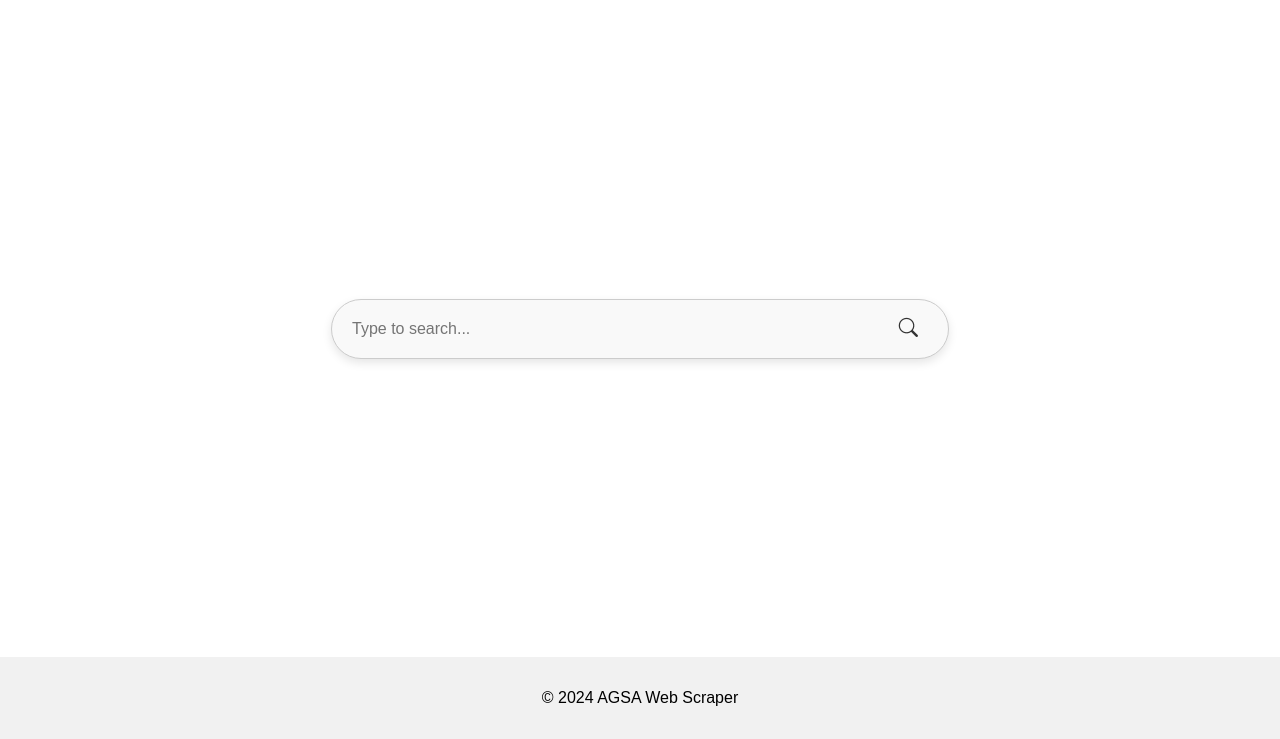
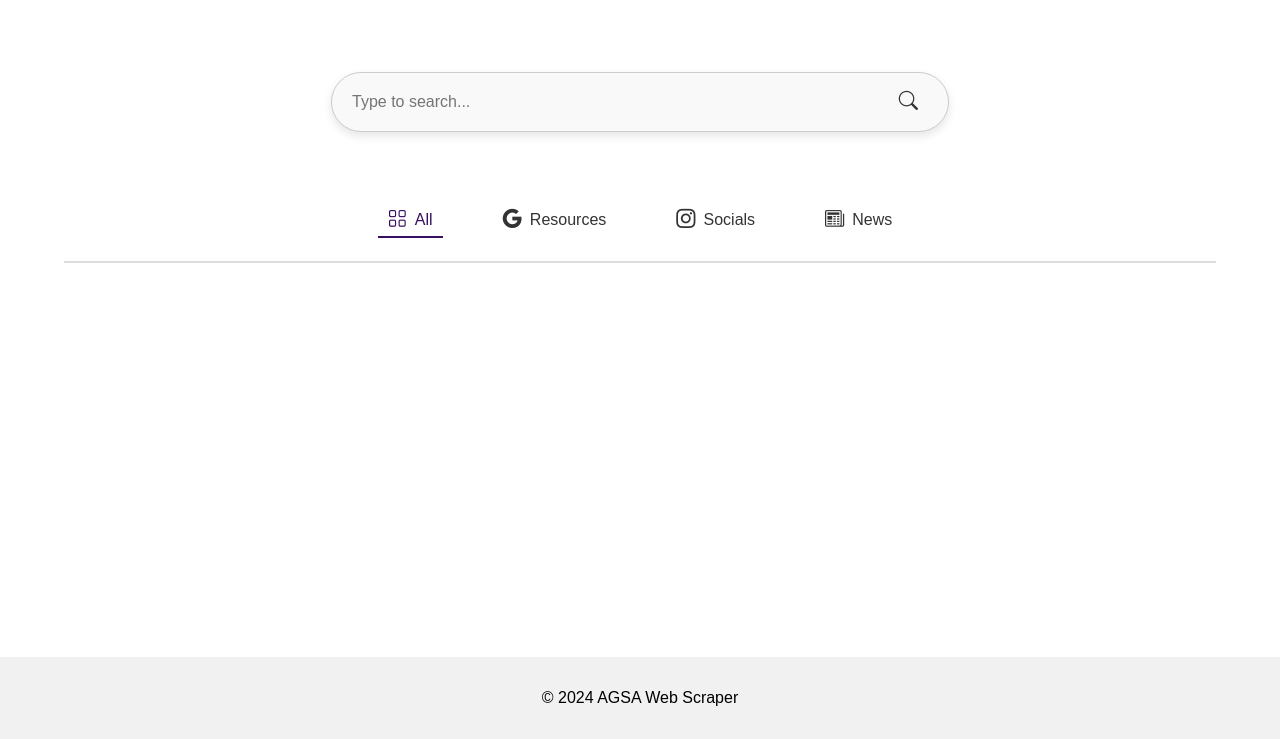
Before and after one commit to Rah2d33/NewsandMediaWebScraper, a Django app: page /index/ in a window 1280 px wide. Shown: the part 61-800 px from the top of the page. Run offline with Django 5.2, Linux system fonts and the light colour scheme.

Commit message:
added sub navs

```diff
--- a/AGSAProjectFolder/AGSAWebScrapingApp/static/css/style.css
+++ b/AGSAProjectFolder/AGSAWebScrapingApp/static/css/style.css
@@ -19,7 +19,7 @@ header {
 .image-container {
     display: flex;
     align-items: center;
-    justify-content: center; /* Centers the h1 while the image stays left */
+    justify-content: center;
     gap: 1rem; /* Adds space between the logo and the title */
     position: relative;
 }
@@ -39,39 +39,24 @@ header {
     color: #4CAF50;
     margin: 0;
     text-align: center;
-    flex-grow: 1; /* Ensures the title uses available space for centering */
+    flex-grow: 1;
 }
+/* =============================================== */
 
-
-main {
-    flex: 1;
-    display: flex;
-    justify-content: center;
-    align-items: center;
-}
-
-footer {
-    text-align: center;
-    background-color: #f1f1f1;
-    padding: 1rem 0;
-    position: relative;
-    bottom: 0;
-    width: 100%;
-}
-
-/* Search bar design */
+/* General styling for search bar */
 .search-bar {
     display: flex;
-    align-items: center; /* Center elements vertically */
+    align-items: center;
+    gap: 0.5rem;
     width: 80%;
     max-width: 600px;
+    margin: 4.5rem auto; /* Move search bar up by reducing margin */
+    padding: 0.5rem;
+    border: 1px solid #ccc;
     border-radius: 50px;
-    overflow: hidden;
-    background-color: #ffffff;
+    background-color: #f9f9f9;
     box-shadow: 0 4px 10px rgba(0, 0, 0, 0.1);
-    border: 2px solid transparent;
     transition: all 0.4s ease-in-out;
-    border-color: #4CAF50;
 }
 
 .search-bar:hover {
@@ -81,40 +66,12 @@ footer {
 }
 
 .search-bar input {
-    flex: 1;
-    padding: 15px 20px;
-    font-size: 16px;
-    border: none;
-    outline: none;
-    border-radius: 50px 0 0 50px;
-    background-color: transparent;
-}
-
-
-.search-bar input:focus {
-    background-color: transparent;
-}
-
-/* General styling for search bar */
-.search-bar {
-    display: flex;
-    align-items: center;
-    gap: 0.5rem;
-    max-width: 600px; /* Increased from 400px to 600px for a longer search bar */
-    width: 100%; /* Optional: Ensures the search bar is responsive */
-    margin: 2rem auto;
-    padding: 0.5rem;
-    border: 1px solid #ccc;
-    border-radius: 50px;
-    background-color: #f9f9f9;
-}
-
-.search-bar input {
     flex-grow: 1;
     padding: 0.75rem; /* Adjusted padding for better proportions */
     border: none;
     outline: none;
     font-size: 1rem;
+    background-color: transparent;
 }
 
 .search-bar button {
@@ -122,17 +79,96 @@ footer {
     border: none;
     cursor: pointer;
     font-size: 1.2rem;
+    color: #333;
+    margin-right: 1rem; /* Adds spacing from input */
+}
+
+/* =============================================== */
+
+/* Sub-navigation styles */
+.sub-nav {
+    display: flex;
+    justify-content: center;
+    gap: 50px;
+    margin-top: 10px;
+    padding-bottom: 10px; /* Increase padding to give more space */
+    position: relative;
+}
+
+/* Divider style */
+.sub-nav::after {
+    content: "";
+    position: absolute;
+    bottom: -17px; /* Move the line further down */
+    left: 50%;
+    transform: translateX(-50%);
+    width: 90%; /* Adjust this to make the divider smaller */
+    height: 2px;
+    background-color: #ddd; /* Keep the color consistent */
+}
+
+.sub-nav a {
     display: flex;
     align-items: center;
-    justify-content: center;
-    color: #333;
-    margin-right: 1rem; /* Adds spacing from input if necessary */
+    gap: 0.5rem;
+    text-decoration: none;
+}
+.sub-nav a i {
+    font-size: 1.2rem;
 }
 
-/* .search-bar button:focus {
-    outline: 2px solid #007bff;
-} */
 
-.search-bar button.hidden {
-    display: none;
+.sub-nav a {
+    text-decoration: none;
+    color: #333;
+    font-size: 16px;
+    padding: 5px 10px;
+    position: relative;
+    transition: color 0.3s ease;
 }
+
+.sub-nav a:hover {
+    color: rgb(55, 14, 96); /* Adjust text color as needed */
+}
+
+.sub-nav a.active {
+    color: rgb(55, 14, 96); /* Adjust text color as needed */
+}
+
+.sub-nav a.active::after {
+    content: "";
+    position: absolute;
+    bottom: -2px;
+    left: 0;
+    right: 0;
+    height: 2px;
+    background: rgb(55, 14, 96);
+    transition: width 0.3s ease;
+    width: 100%;
+}
+
+.sub-nav a::after {
+    content: "";
+    position: absolute;
+    bottom: -2px;
+    left: 0;
+    right: 0;
+    height: 2px;
+    background: rgb(55, 14, 96);;
+    width: 0;
+    transition: width 0.3s ease;
+}
+
+.sub-nav a:hover::after {
+    width: 100%;
+}
+
+/* Footer Styling */
+footer {
+    text-align: center;
+    background-color: #f1f1f1;
+    padding: 1rem 0;
+    width: 100%;
+    position: absolute; /* Position the footer at the bottom */
+    bottom: 0;
+}
--- a/AGSAProjectFolder/AGSAWebScrapingApp/static/javascript/script.js
+++ b/AGSAProjectFolder/AGSAWebScrapingApp/static/javascript/script.js
@@ -41,3 +41,14 @@ searchInput.addEventListener('keypress', (event) => {
         performSearch();
     }
 });
+
+
+// JavaScript to manage the active class for sub-nav links
+document.querySelectorAll('.sub-nav a').forEach(link => {
+    link.addEventListener('click', function () {
+        // Remove 'active' class from the currently active link
+        document.querySelector('.sub-nav a.active').classList.remove('active');
+        // Add 'active' class to the clicked link
+        this.classList.add('active');
+    });
+});
--- a/AGSAProjectFolder/AGSAWebScrapingApp/templates/index.html
+++ b/AGSAProjectFolder/AGSAWebScrapingApp/templates/index.html
@@ -5,9 +5,7 @@
     <meta name="viewport" content="width=device-width, initial-scale=1.0">
     <title>AGSA Web Scraper</title>
     {% load static %}
-    <!-- Link to Bootstrap Icons -->
     <link href="https://cdn.jsdelivr.net/npm/bootstrap-icons/font/bootstrap-icons.css" rel="stylesheet">
-    <!-- Link to CSS file -->
     <link rel="stylesheet" href="{% static 'css/style.css' %}">
 </head>
 <body>
@@ -18,25 +16,36 @@
         </div>
     </header>
 
-
     <main>
         <div class="search-bar">
-            <input
-                type="text"
-                id="search-input"
-                placeholder="Type to search..."
-                aria-label="Search"
-                autocomplete="off">
+            <input type="text" id="search-input" placeholder="Type to search..." aria-label="Search" autocomplete="off">
             <button id="search-btn" class="icon-btn" aria-label="Search">
                 <i class="bi bi-search"></i>
             </button>
         </div>
+
+        <!-- Sub-navigation links -->
+        <nav class="sub-nav">
+            <a href="#all" class="active">
+                <i class="bi bi-grid"></i> All
+            </a>
+            <a href="#resources">
+                <i class="bi bi-google"></i>Resources
+            </a>
+            <a href="#socials">
+                <i class="bi bi-instagram"></i> Socials
+            </a>
+            <a href="#news">
+                <i class="bi bi-newspaper"></i> News
+            </a>
+        </nav>
+
     </main>
+
     <footer>
         <p>&copy; 2024 AGSA Web Scraper</p>
     </footer>
 
-    <!-- Link to JavaScript file -->
     <script src="{% static 'javascript/script.js' %}"></script>
 </body>
 </html>
```
